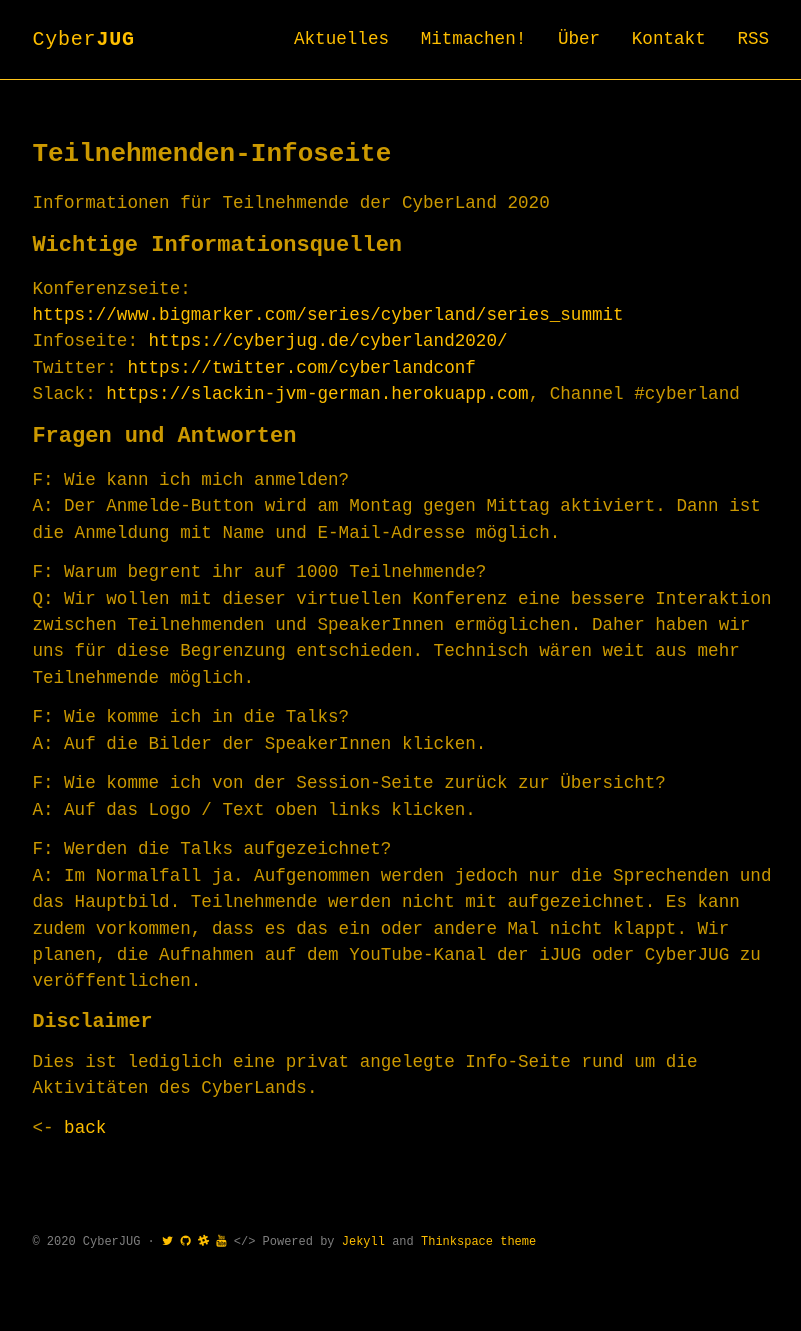
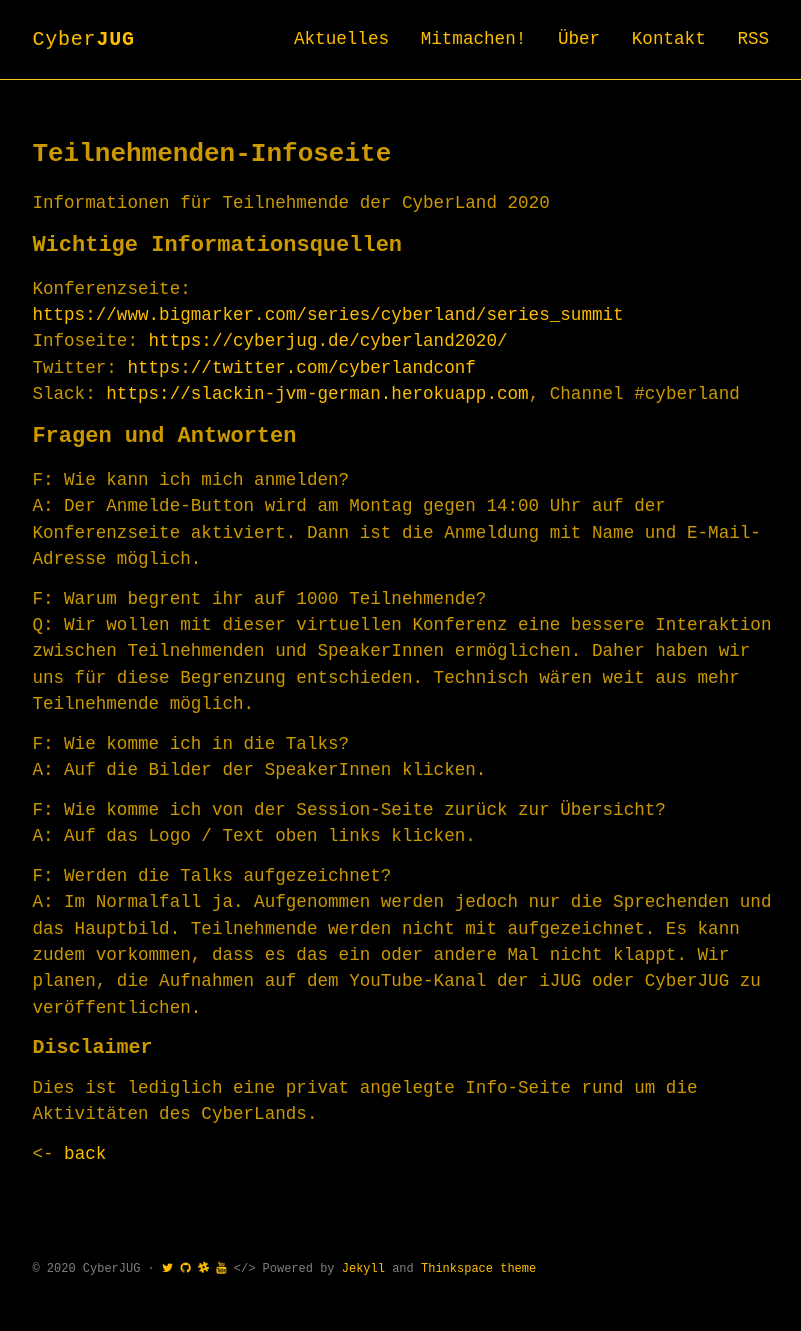
Before and after one commit to cyberjug/website, a Jekyll site: the page built from docs/cyberland/cyberland2020_teilnehmer.md, in a window 1280 px wide. Shown: the whole page, without its empty margins (234-1035 px from the left). Built offline with Jekyll 4.4.1, drawn with Linux system fonts in a browser that asks for light colours; some web fonts are replaced; before the commit the page ends 1304 px from its top, so only the background shows below that.

Commit message:
update faq

```diff
--- a/docs/cyberland/cyberland2020_teilnehmer.md
+++ b/docs/cyberland/cyberland2020_teilnehmer.md
@@ -18,7 +18,7 @@ Slack: <https://slackin-jvm-german.herokuapp.com>, Channel #cyberland
 ## Fragen und Antworten
 
 F: Wie kann ich mich anmelden?
-A: Der Anmelde-Button wird am Montag gegen Mittag aktiviert. Dann ist die Anmeldung mit Name und E-Mail-Adresse möglich.
+A: Der Anmelde-Button wird am Montag gegen 14:00 Uhr auf der Konferenzseite aktiviert. Dann ist die Anmeldung mit Name und E-Mail-Adresse möglich.
 
 F: Warum begrent ihr auf 1000 Teilnehmende?
 Q: Wir wollen mit dieser virtuellen Konferenz eine bessere Interaktion zwischen Teilnehmenden und SpeakerInnen ermöglichen. Daher haben wir uns für diese Begrenzung entschieden. Technisch wären weit aus mehr Teilnehmende möglich.
```
